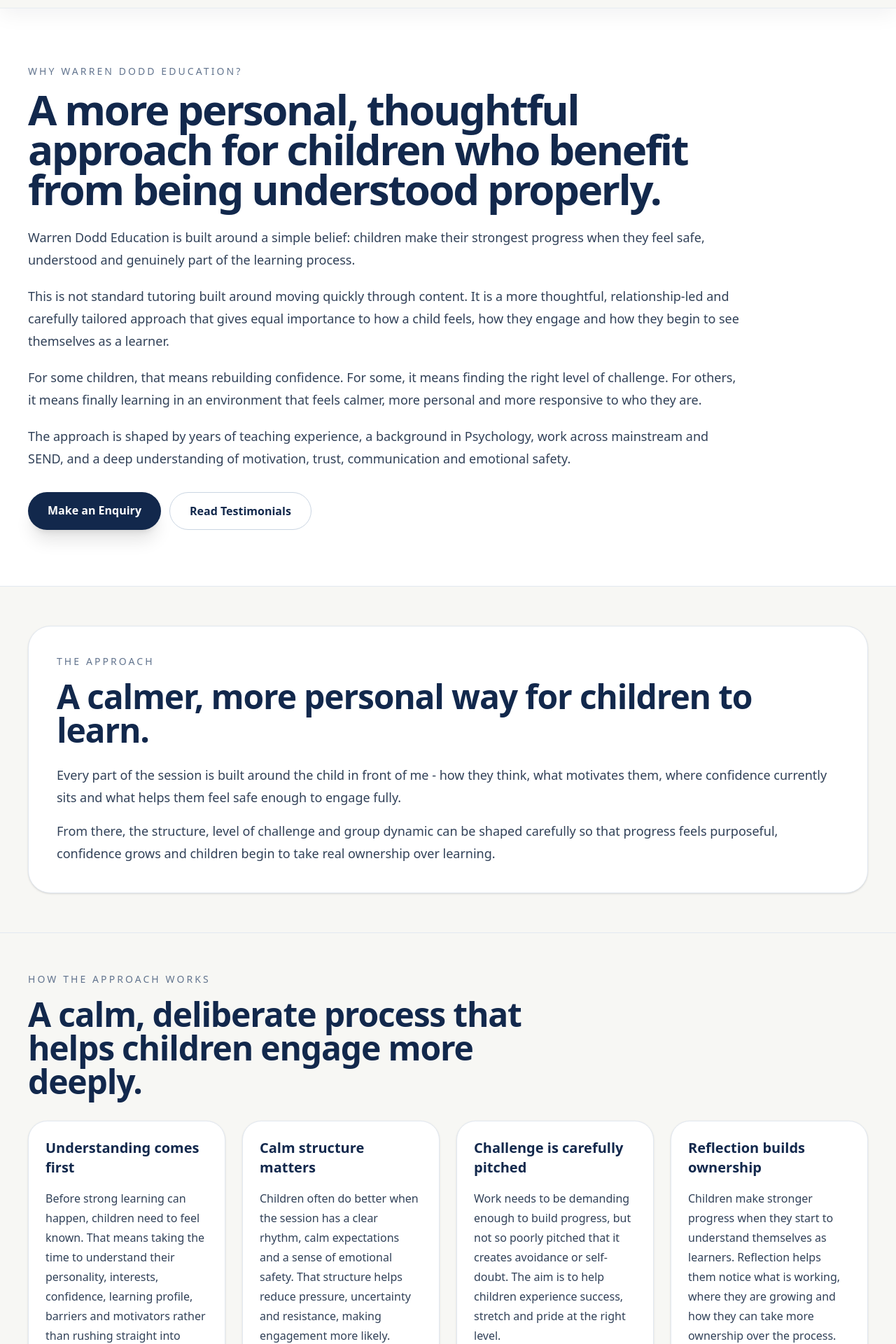
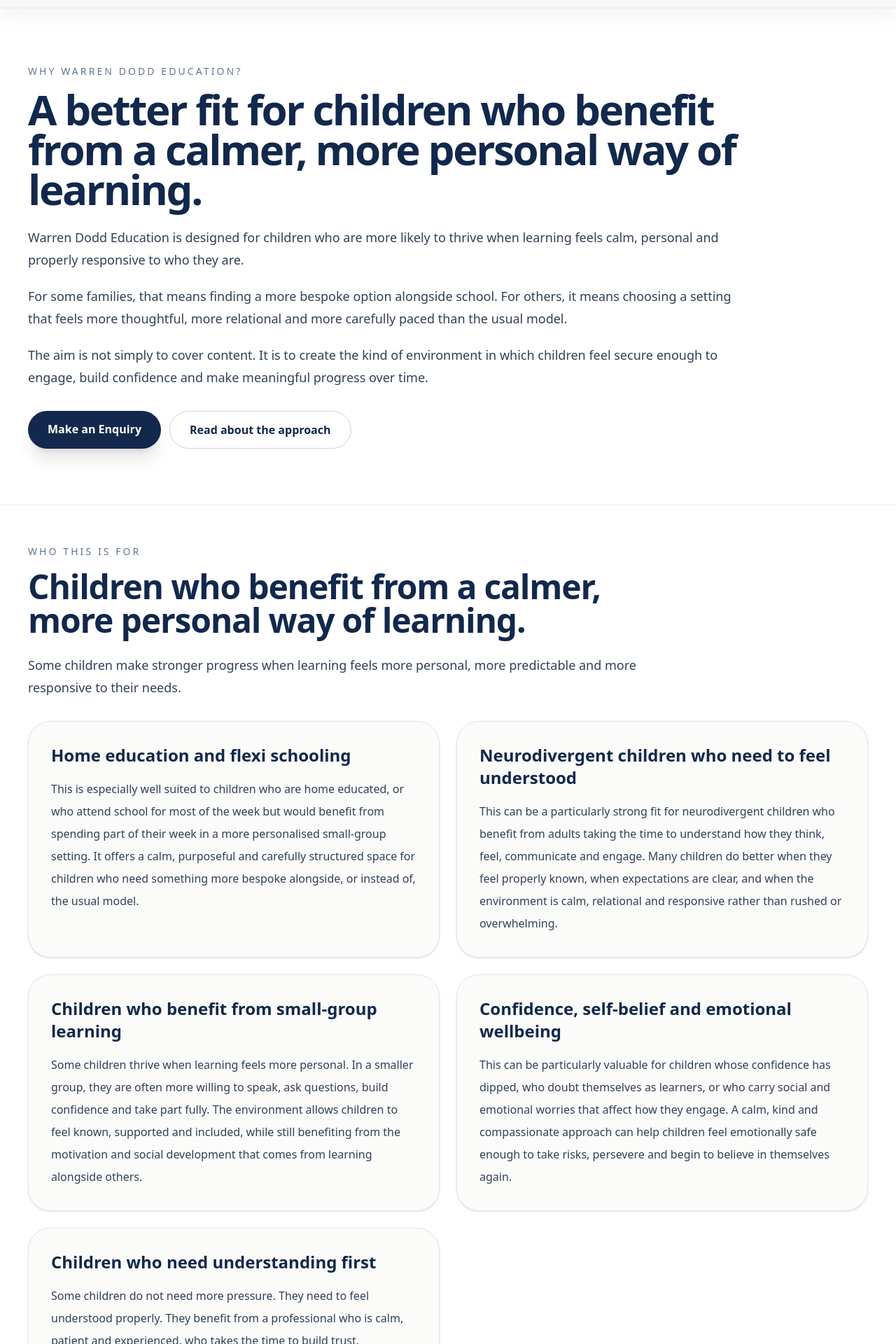
Before and after one commit to davedodd89-ai/warren-dodd-education, a Next.js app: page /why in a window 1280 px wide. Shown: the part 200-2120 px from the top of the page at 70% size. Built offline with nearby package versions, Linux system fonts and the light colour scheme.

Commit message:
Differentiate why and approach pages and reduce repetition

```diff
--- a/app/why/page.tsx
+++ b/app/why/page.tsx
@@ -20,39 +20,8 @@
       text: "This can be particularly valuable for children whose confidence has dipped, who doubt themselves as learners, or who carry social and emotional worries that affect how they engage. A calm, kind and compassionate approach can help children feel emotionally safe enough to take risks, persevere and begin to believe in themselves again.",
     },
     {
-      title: "A more bespoke curriculum",
-      text: "Some children benefit from learning that is shaped more closely around their needs, strengths, interests and stage of development. Rather than forcing a child through a one-size-fits-all model, the work is designed to feel purposeful, relevant and appropriately pitched, helping children make stronger progress in a way that feels more natural to them.",
-    },
-    {
       title: "Children who need understanding first",
       text: "Some children do not need more pressure. They need to feel understood properly. They benefit from a professional who is calm, patient and experienced, who takes the time to build trust, understand what motivates them and create the conditions in which they can engage positively with learning again.",
-    },
-    {
-      title: "Children who simply need the right environment",
-      text: "This is not only for children who are struggling. It is also for children who would flourish with a more thoughtful, relationship-led and personalised approach. For some families, it is about giving their child a setting where they can feel calmer, happier, more confident and more fully themselves as a learner.",
-    },
-    {
-      title: "Relationship-led experience",
-      text: "With experience across mainstream and SEND, my approach is built around understanding the child in front of me properly. When children feel known, respected and safe with the adult leading them, they are far more likely to engage, trust the process and begin to grow in confidence.",
-    },
-  ];
-
-  const approachCards = [
-    {
-      title: "Understanding comes first",
-      text: "Before strong learning can happen, children need to feel known. That means taking the time to understand their personality, interests, confidence, learning profile, barriers and motivators rather than rushing straight into content.",
-    },
-    {
-      title: "Calm structure matters",
-      text: "Children often do better when the session has a clear rhythm, calm expectations and a sense of emotional safety. That structure helps reduce pressure, uncertainty and resistance, making engagement more likely.",
-    },
-    {
-      title: "Challenge is carefully pitched",
-      text: "Work needs to be demanding enough to build progress, but not so poorly pitched that it creates avoidance or self-doubt. The aim is to help children experience success, stretch and pride at the right level.",
-    },
-    {
-      title: "Reflection builds ownership",
-      text: "Children make stronger progress when they start to understand themselves as learners. Reflection helps them notice what is working, where they are growing and how they can take more ownership over the process.",
     },
   ];
 
@@ -76,7 +45,7 @@
   ];
 
   return (
-    <div className="min-h-screen bg-[#F7F7F4] text-slate-900">
+    <div className="min-h-screen overflow-x-hidden bg-[#F7F7F4] text-slate-900">
       <SiteHeader />
 
       <section className="border-b border-slate-200 bg-white">
@@ -87,37 +56,28 @@
             </p>
 
             <h1 className="mt-4 text-[2.3rem] font-semibold leading-[0.95] tracking-[-0.04em] text-[#12284C] md:text-6xl">
-              A more personal, thoughtful approach for children who benefit from
-              being understood properly.
+              A better fit for children who benefit from a calmer, more
+              personal way of learning.
             </h1>
 
             <div className="mt-6 space-y-5 text-base leading-7 text-slate-700 md:text-lg md:leading-8">
               <p>
-                Warren Dodd Education is built around a simple belief: children
-                make their strongest progress when they feel safe, understood
-                and genuinely part of the learning process.
+                Warren Dodd Education is designed for children who are more
+                likely to thrive when learning feels calm, personal and properly
+                responsive to who they are.
               </p>
 
               <p>
-                This is not standard tutoring built around moving quickly
-                through content. It is a more thoughtful, relationship-led and
-                carefully tailored approach that gives equal importance to how a
-                child feels, how they engage and how they begin to see
-                themselves as a learner.
+                For some families, that means finding a more bespoke option
+                alongside school. For others, it means choosing a setting that
+                feels more thoughtful, more relational and more carefully paced
+                than the usual model.
               </p>
 
               <p>
-                For some children, that means rebuilding confidence. For some,
-                it means finding the right level of challenge. For others, it
-                means finally learning in an environment that feels calmer, more
-                personal and more responsive to who they are.
-              </p>
-
-              <p>
-                The approach is shaped by years of teaching experience, a
-                background in Psychology, work across mainstream and SEND, and a
-                deep understanding of motivation, trust, communication and
-                emotional safety.
+                The aim is not simply to cover content. It is to create the kind
+                of environment in which children feel secure enough to engage,
+                build confidence and make meaningful progress over time.
               </p>
             </div>
 
@@ -130,72 +90,17 @@
               </Link>
 
               <Link
-                href="/testimonials"
+                href="/approach"
                 className="inline-flex rounded-full border border-slate-300 bg-white px-7 py-3.5 font-semibold text-[#12284C] transition hover:bg-slate-50"
               >
-                Read Testimonials
+                Read about the approach
               </Link>
             </div>
           </div>
         </div>
       </section>
 
-      <section className="border-b border-slate-200 bg-[#F7F7F4]">
-        <div className="mx-auto max-w-7xl px-6 py-10 md:px-10 md:py-14">
-          <div className="rounded-[2rem] border border-slate-200 bg-white p-8 shadow-sm md:p-10">
-            <p className="text-sm uppercase tracking-[0.22em] text-slate-500">
-              The approach
-            </p>
-
-            <h2 className="mt-4 text-3xl font-semibold tracking-tight text-[#12284C] md:text-5xl">
-              A calmer, more personal way for children to learn.
-            </h2>
-
-            <p className="mt-6 text-base leading-7 text-slate-700 md:text-lg md:leading-8">
-              Every part of the session is built around the child in front of me
-              - how they think, what motivates them, where confidence currently
-              sits and what helps them feel safe enough to engage fully.
-            </p>
-
-            <p className="mt-4 text-base leading-7 text-slate-700 md:text-lg md:leading-8">
-              From there, the structure, level of challenge and group dynamic
-              can be shaped carefully so that progress feels purposeful,
-              confidence grows and children begin to take real ownership over
-              learning.
-            </p>
-          </div>
-        </div>
-      </section>
-
-      <section className="mx-auto max-w-7xl px-6 py-10 md:px-10 md:py-14">
-        <div className="max-w-3xl">
-          <p className="text-sm uppercase tracking-[0.22em] text-slate-500">
-            How the approach works
-          </p>
-
-          <h2 className="mt-4 text-3xl font-semibold tracking-tight text-[#12284C] md:text-5xl">
-            A calm, deliberate process that helps children engage more deeply.
-          </h2>
-        </div>
-
-        <div className="mt-8 grid gap-6 md:grid-cols-2 xl:grid-cols-4">
-          {approachCards.map((item) => (
-            <div
-              key={item.title}
-              className="rounded-[1.7rem] border border-slate-200 bg-white p-6 shadow-sm"
-            >
-              <h3 className="text-xl font-semibold text-[#12284C]">
-                {item.title}
-              </h3>
-              <p className="mt-4 text-sm leading-6 text-slate-700 md:text-base md:leading-7">
-                {item.text}
-              </p>
-            </div>
-          ))}
-        </div>
-      </section>
-
-      <section className="border-y border-slate-200 bg-white">
+      <section className="border-b border-slate-200 bg-white">
         <div className="mx-auto max-w-7xl px-6 py-10 md:px-10 md:py-14">
           <div className="max-w-4xl">
             <p className="text-sm uppercase tracking-[0.22em] text-slate-500">
@@ -207,8 +112,8 @@
             </h2>
 
             <p className="mt-6 text-base leading-7 text-slate-700 md:text-lg md:leading-8">
-              Some children make stronger progress when learning feels calmer,
-              more personal and more responsive to who they are.
+              Some children make stronger progress when learning feels more
+              personal, more predictable and more responsive to their needs.
             </p>
           </div>
 
@@ -244,15 +149,15 @@
           </p>
 
           <h2 className="mt-4 text-3xl font-semibold tracking-tight text-[#12284C] md:text-5xl">
-            Calm, structured support for parents carrying the weight of home
+            Calm, structured support for families carrying the weight of home
             education.
           </h2>
 
           <p className="mt-6 max-w-4xl text-lg leading-8 text-slate-700">
             When home learning begins to feel exhausting, the issue is rarely
-            effort - it is usually structure, pace and emotional load. My
-            support helps parents simplify the day, reduce pressure and rebuild
-            confidence so learning becomes sustainable again.
+            effort alone. More often, it is the emotional load, the constant
+            decision-making and the challenge of sustaining a rhythm that works
+            for both child and parent.
           </p>
 
           <div className="mt-8 grid gap-4 md:grid-cols-2">
@@ -274,19 +179,17 @@
 
         <div className="mt-8 rounded-[2rem] border border-slate-200 bg-[#12284C] p-8 text-white shadow-sm md:p-10">
           <p className="text-sm uppercase tracking-[0.22em] text-slate-300">
-            The aim
+            Next step
           </p>
 
           <h2 className="mt-4 text-3xl font-semibold tracking-tight md:text-4xl">
-            The goal is to help children feel safe, confident and ready to grow.
+            Explore whether this feels like the right fit for your child.
           </h2>
 
           <p className="mt-6 max-w-4xl text-lg leading-8 text-slate-200">
-            Whether a child needs a more bespoke curriculum, a smaller and more
-            nurturing learning environment, or simply the guidance of a calm,
-            kind and compassionate professional who understands them well, the
-            purpose is the same: to help them feel more capable, more confident
-            and more positive about learning.
+            If you are considering a more bespoke, relationship-led and
+            thoughtfully structured option for your child, the next step is a
+            simple conversation.
           </p>
 
           <div className="mt-8 flex flex-wrap gap-3">
@@ -298,10 +201,10 @@
             </Link>
 
             <Link
-              href="/"
+              href="/approach"
               className="inline-flex rounded-full border border-white/20 bg-white/10 px-7 py-4 font-semibold text-white transition hover:bg-white/15"
             >
-              Back to Home
+              Read about the approach
             </Link>
           </div>
         </div>
```
Also changed, not shown: app/approach/page.tsx (+29 -11 lines).
